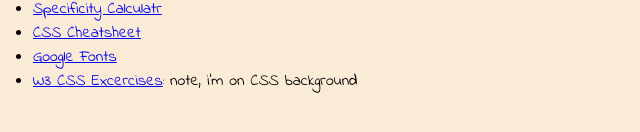
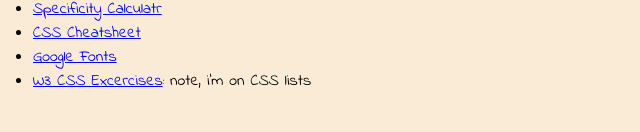
Before and after one commit to cosmeow/cosmeow.github.io, a plain HTML site: page cssinfo.html in a window 1280 px wide. Shown: the part 194-326 px from the top of the page, 15-655 px from the left. Drawn offline with Linux system fonts and the light colour scheme.

Commit message:
updated place

```diff
--- a/cssinfo.html
+++ b/cssinfo.html
@@ -29,7 +29,7 @@
                 <li><a href="https://specificity.keegan.st/">Specificity Calculatr</a></li>
                 <li><a href="css-cheatsheet.html">CSS Cheatsheet</a></li>
                 <li><a href="https://fonts.google.com/">Google Fonts</a></li>
-                <li><a href="https://www.w3schools.com/css/exercise.asp" target="_blank">W3 CSS Excercises</a>: note, i'm on CSS background</li>
+                <li><a href="https://www.w3schools.com/css/exercise.asp" target="_blank">W3 CSS Excercises</a>: note, i'm on CSS lists</li>
             </ul>
         </section>
 
```
